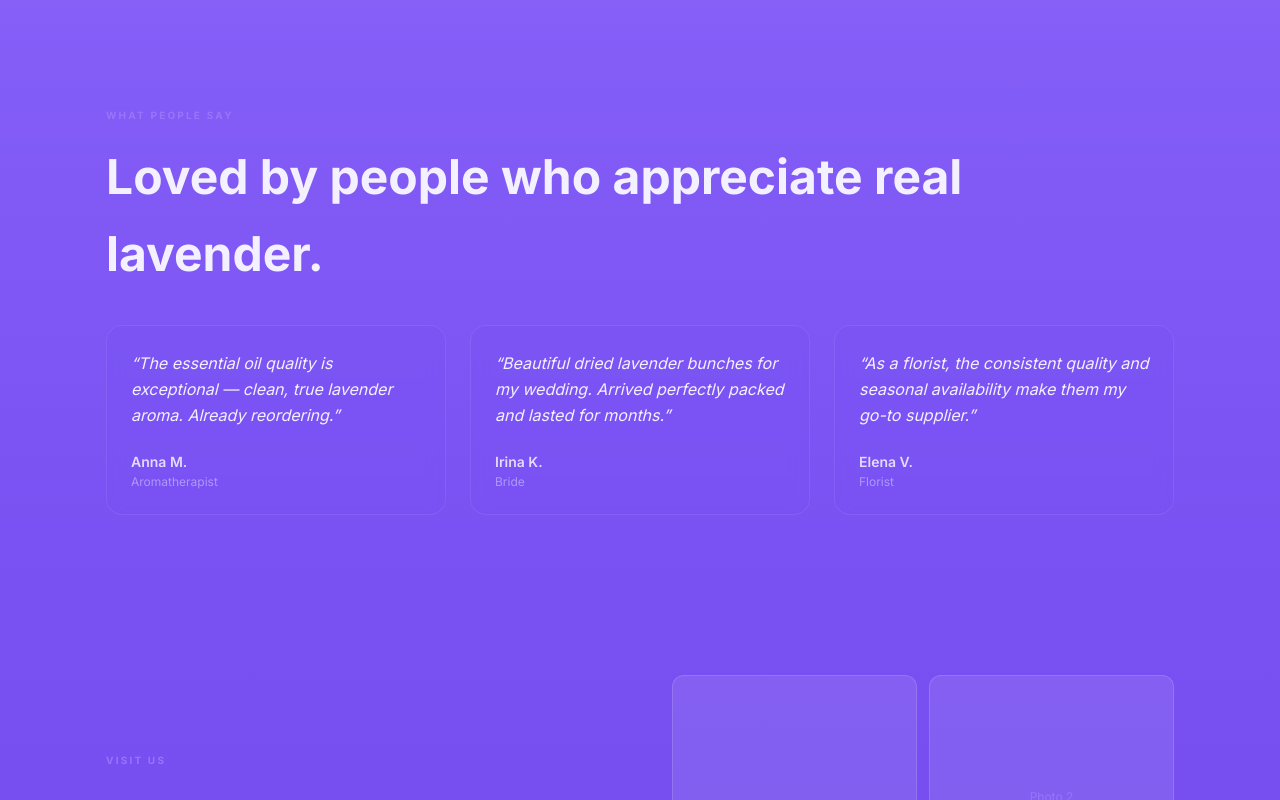
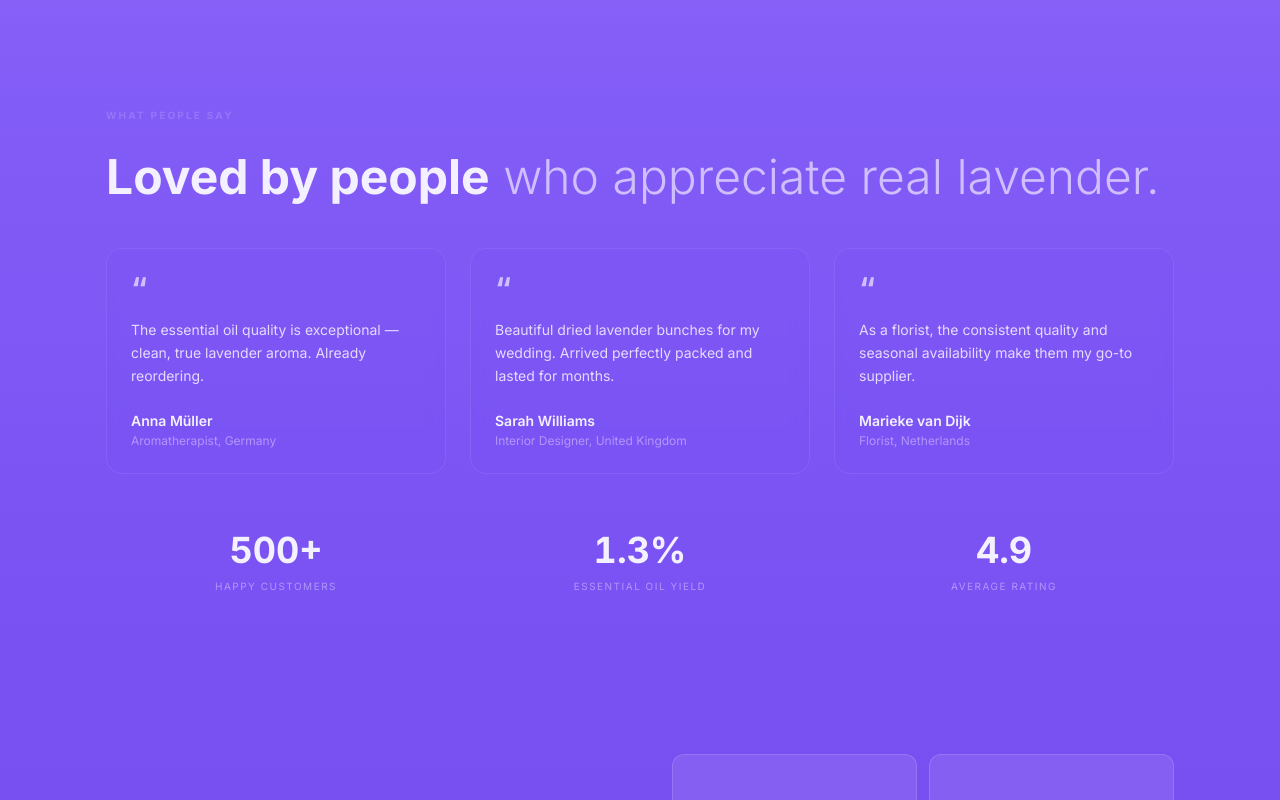
Before and after one commit to Kotkoa/lavender-herbs, a Next.js app in the folder website/: page / in a window 1280 px wide. Shown: the part 3700-4500 px from the top of the page. Built offline with nearby package versions, Linux system fonts and the light colour scheme.

Commit message:
refactor: enhance testimonials section with improved content and layout

```diff
--- a/website/components/landing/TestimonialsSection.tsx
+++ b/website/components/landing/TestimonialsSection.tsx
@@ -1,58 +1,121 @@
-"use client";
+'use client'
 
-import { useEffect, useRef } from "react";
-import GlassCard from "@/components/ui/GlassCard";
-import SectionLabel from "@/components/layout/SectionLabel";
+import { useEffect, useRef, useState } from 'react'
+import GlassCard from '@/components/ui/GlassCard'
+import SectionLabel from '@/components/layout/SectionLabel'
 
 const testimonials = [
   {
     quote:
-      "The essential oil quality is exceptional — clean, true lavender aroma. Already reordering.",
-    author: "Anna M.",
-    role: "Aromatherapist",
+      'The essential oil quality is exceptional — clean, true lavender aroma. Already reordering.',
+    author: 'Anna Müller',
+    role: 'Aromatherapist, Germany',
   },
   {
     quote:
-      "Beautiful dried lavender bunches for my wedding. Arrived perfectly packed and lasted for months.",
-    author: "Irina K.",
-    role: "Bride",
+      'Beautiful dried lavender bunches for my wedding. Arrived perfectly packed and lasted for months.',
+    author: 'Sarah Williams',
+    role: 'Interior Designer, United Kingdom',
   },
   {
     quote:
-      "As a florist, the consistent quality and seasonal availability make them my go-to supplier.",
-    author: "Elena V.",
-    role: "Florist",
+      'As a florist, the consistent quality and seasonal availability make them my go-to supplier.',
+    author: 'Marieke van Dijk',
+    role: 'Florist, Netherlands',
   },
-];
+]
+
+const stats = [
+  { value: 500, suffix: '+', label: 'Happy customers' },
+  { value: 1.25, suffix: '%', label: 'Essential oil yield' },
+  { value: 4.9, suffix: '', label: 'Average rating' },
+]
+
+function StatCounter({
+  value,
+  suffix,
+  label,
+  start,
+}: {
+  value: number
+  suffix: string
+  label: string
+  start: boolean
+}) {
+  const [count, setCount] = useState(0)
+  useEffect(() => {
+    if (!start) return
+    let startTime: number
+    const step = (timestamp: number) => {
+      if (!startTime) startTime = timestamp
+      const progress = Math.min((timestamp - startTime) / 1800, 1)
+      const ease = 1 - Math.pow(1 - progress, 3)
+      setCount(parseFloat((value * ease).toFixed(value < 10 ? 2 : 0)))
+      if (progress < 1) requestAnimationFrame(step)
+    }
+    requestAnimationFrame(step)
+  }, [start, value])
+  const formatted =
+    value < 10 ? count.toFixed(1) : Math.round(count).toLocaleString()
+  return (
+    <div className="text-center">
+      <div className="text-4xl font-bold tabular-nums text-tone-50">
+        {formatted}
+        {suffix}
+      </div>
+      <div className="text-[10px] mt-2 uppercase tracking-[0.15em] text-tone-300">
+        {label}
+      </div>
+    </div>
+  )
+}
 
 export default function TestimonialsSection() {
-  const ref = useRef<HTMLDivElement>(null);
+  const ref = useRef<HTMLDivElement>(null)
+  const statsRef = useRef<HTMLDivElement>(null)
+  const [countersStarted, setCountersStarted] = useState(false)
 
   useEffect(() => {
-    const cards = ref.current?.querySelectorAll(".reveal");
-    if (!cards) return;
+    const cards = ref.current?.querySelectorAll('.reveal')
+    if (!cards) return
     const observer = new IntersectionObserver(
       (entries) => {
         entries.forEach((entry) => {
           if (entry.isIntersecting) {
-            const el = entry.target as HTMLElement;
-            el.style.transitionDelay = el.dataset.delay ? `${el.dataset.delay}ms` : "0ms";
-            el.classList.add("visible");
+            const el = entry.target as HTMLElement
+            el.style.transitionDelay = el.dataset.delay
+              ? `${el.dataset.delay}ms`
+              : '0ms'
+            el.classList.add('visible')
           }
-        });
+        })
       },
       { threshold: 0.12 }
-    );
-    cards.forEach((c) => observer.observe(c));
-    return () => observer.disconnect();
-  }, []);
+    )
+    cards.forEach((c) => observer.observe(c))
+    return () => observer.disconnect()
+  }, [])
+
+  useEffect(() => {
+    const observer = new IntersectionObserver(
+      ([entry]) => {
+        if (entry.isIntersecting) setCountersStarted(true)
+      },
+      { threshold: 0.3 }
+    )
+    if (statsRef.current) observer.observe(statsRef.current)
+    return () => observer.disconnect()
+  }, [])
 
   return (
     <section className="bg-[linear-gradient(180deg,var(--tone-500)_0%,var(--tone-600)_100%)] py-20">
       <div className="container-mx">
         <SectionLabel light>What people say</SectionLabel>
-        <h2 className="mb-8 font-bold text-section text-tone-50">
-          Loved by people who appreciate real lavender.
+        <h2 className="mb-8 text-section text-tone-50">
+          <span className="font-bold">Loved by people</span>{' '}
+          <span className="font-light text-tone-200">
+            who appreciate real lavender.
+          </span>
         </h2>
 
         <div
@@ -61,23 +124,36 @@ export default function TestimonialsSection() {
         >
           {testimonials.map((t, i) => (
             <div key={i} className="reveal" data-delay={i * 100}>
-              <GlassCard variant="testimonial" className="h-full flex flex-col">
-                <blockquote className="text-base leading-relaxed flex-1 mb-6 italic text-tone-50">
-                  &ldquo;{t.quote}&rdquo;
+              <GlassCard
+                variant="testimonial"
+                className="h-full flex flex-col"
+              >
+                <span className="text-3xl font-bold leading-none mb-4 text-tone-200">
+                  &ldquo;
+                </span>
+                <blockquote className="text-sm leading-relaxed flex-1 mb-6 text-tone-100">
+                  {t.quote}
                 </blockquote>
                 <footer>
-                  <p className="font-semibold text-sm text-tone-100">
+                  <p className="font-semibold text-sm text-tone-50">
                     {t.author}
                   </p>
-                  <p className="text-xs mt-0.5 text-tone-300">
-                    {t.role}
-                  </p>
+                  <p className="text-xs mt-0.5 text-tone-300">{t.role}</p>
                 </footer>
               </GlassCard>
             </div>
           ))}
         </div>
+
+        <div
+          ref={statsRef}
+          className="grid grid-cols-1 md:grid-cols-3 gap-6 mt-14"
+        >
+          {stats.map((s) => (
+            <StatCounter key={s.label} {...s} start={countersStarted} />
+          ))}
+        </div>
       </div>
     </section>
-  );
+  )
 }
```
